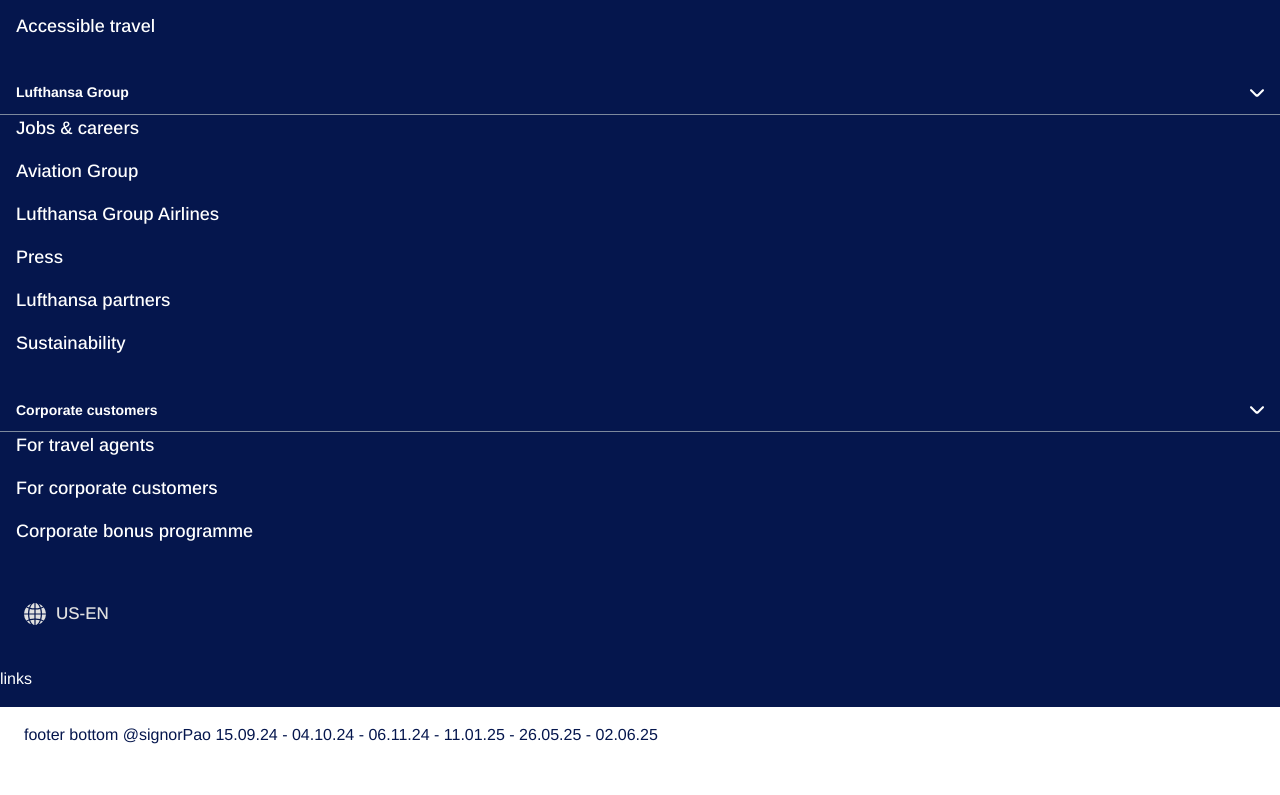
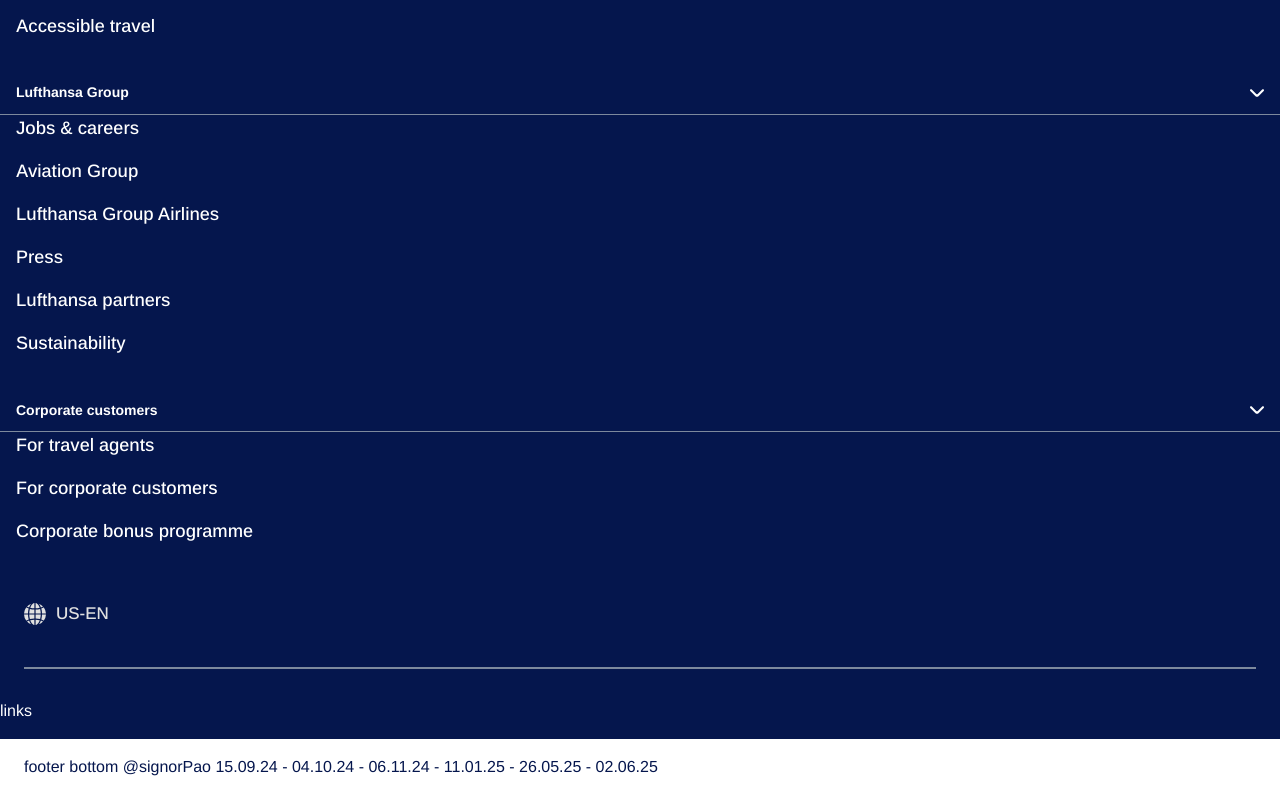
Before and after one commit to SignorPao/html-css-js-14, a plain HTML site: page index.html in a window 1280 px wide. Shown: the part 3693-4488 px from the top of the page. Before the commit the page ends 4456 px from the top, so only its background shows below. Drawn offline with nearby package versions, Linux system fonts and the light colour scheme.

Commit message:
footer setarator

```diff
--- a/assets/css/style.css
+++ b/assets/css/style.css
@@ -1035,7 +1035,7 @@ footer {
   display: none;
 }
 
-.language__selector-footer{
+.language__selector-footer {
   padding-inline: var(--padding-inline);
   margin-block: 4rem;
 }
@@ -1134,7 +1134,15 @@ footer {
   -webkit-transform: rotate(180deg);
 }
 
-.language__selector-footer{}
+.separator__block {
+  padding-inline: var(--padding-inline);
+  margin-bottom: 3rem;
+}
+
+.separator__block-divider {
+  display: block;
+  border-top: 2px solid var(--gray-blue);
+}
 
 .footer__bottom {
   padding-inline: var(--padding-inline);
--- a/index.html
+++ b/index.html
@@ -1612,6 +1612,10 @@
             </button>
           </div>
 
+          <div class="separator__block">
+            <div class="separator__block-divider"></div>
+          </div>
+
           <div class="links__block">links</div>
         </div>
       </div>
```
